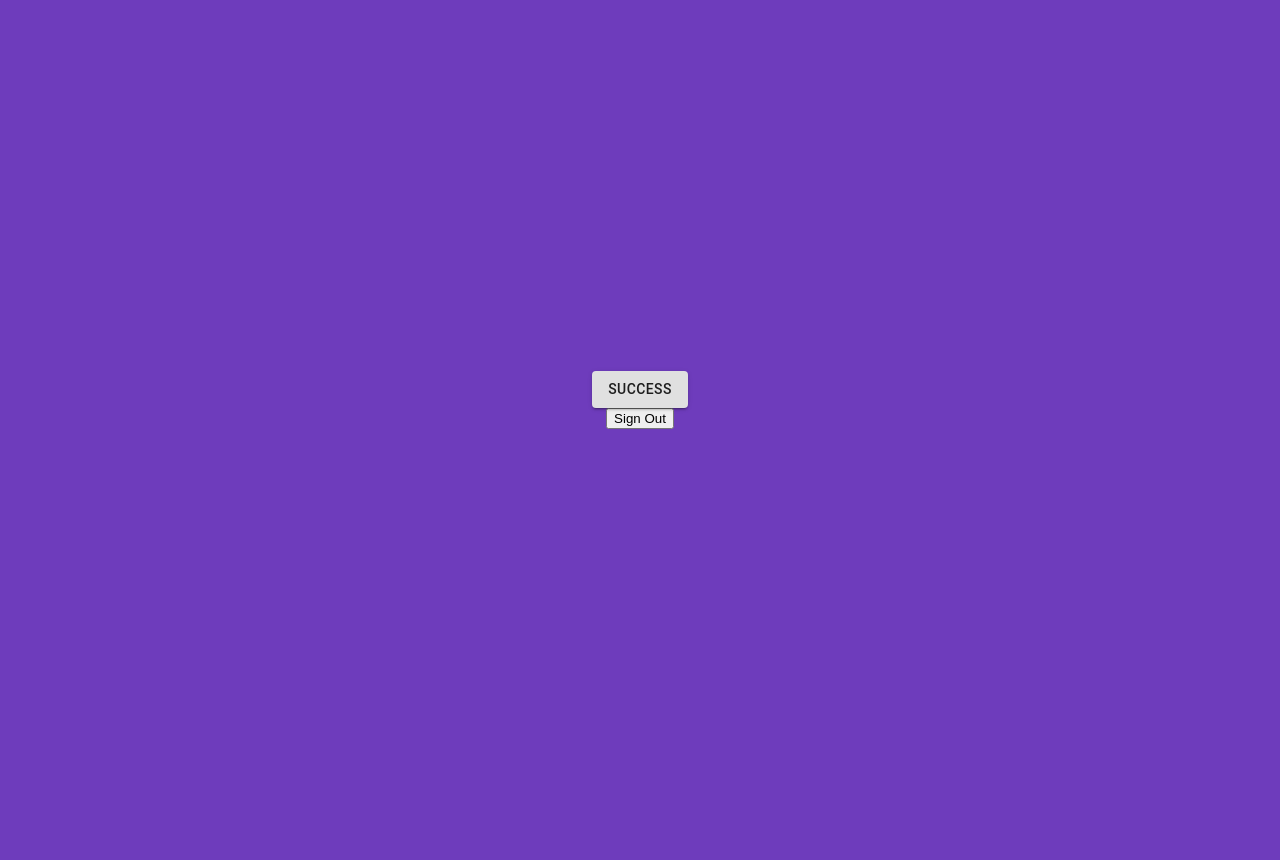
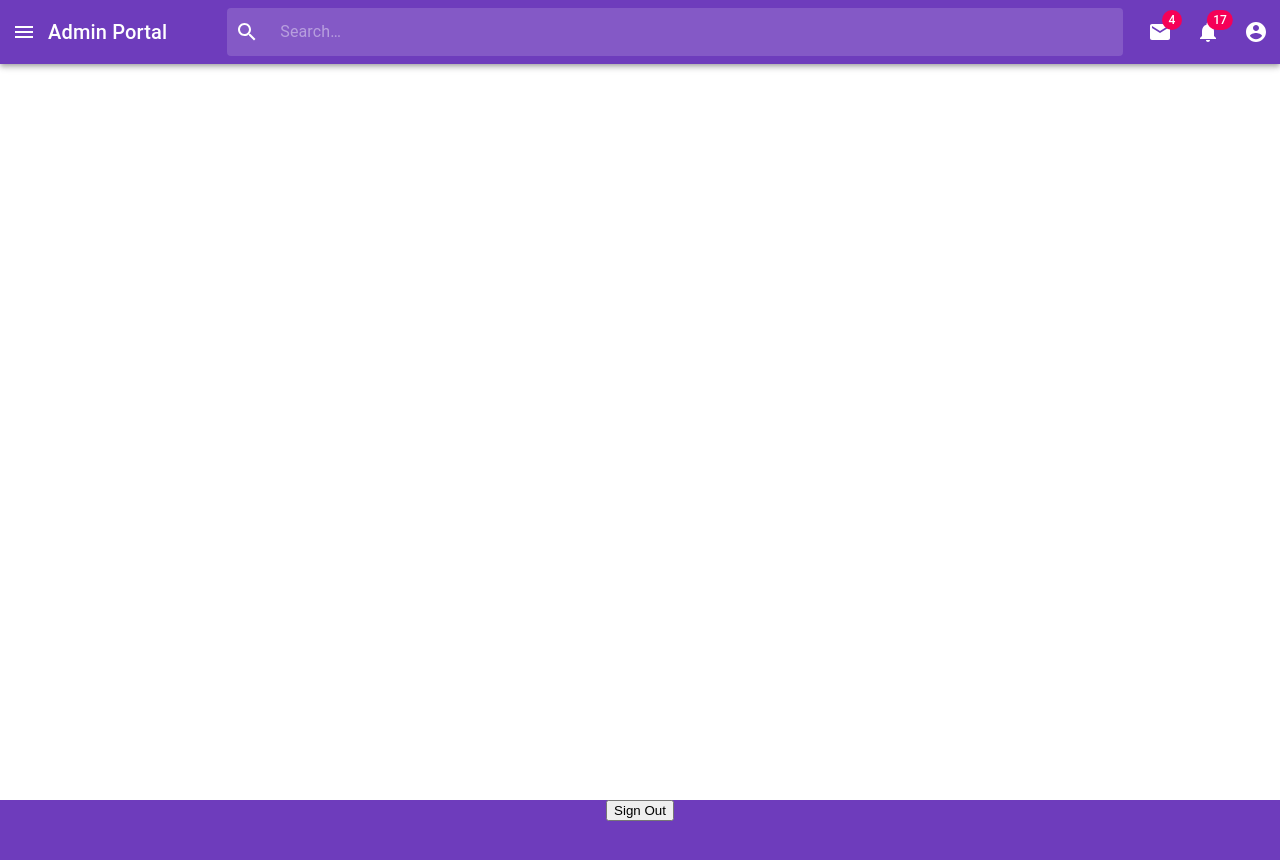
Before and after one commit to raw-knuck/Horse-s-Mouth-Frontend, a React (Create React App) app in the folder client/: page / in a window 1280 px wide. Shown: the top 860 px of the page. Before the commit the page ends 800 px from the top, so only its background shows below. Built offline with nearby package versions, Linux system fonts and the light colour scheme; no server answers; sample sign-in values are in the browser's storage.

Commit message:
home panel designing

```diff
--- /dev/null
+++ b/client/src/contexts/firebaseauth/firebasestate.js
@@ -0,0 +1,11 @@
+import Firebasetoken from "./firebasetoken";
+
+const firebasestate = (props) =>{
+    return(
+    <Firebasetoken.Provider value={"token"}>
+        {props.children}
+    </Firebasetoken.Provider>
+    );
+}
+
+export default firebasestate
--- /dev/null
+++ b/client/src/contexts/firebaseauth/firebasetoken.js
@@ -0,0 +1,5 @@
+import { createContext } from "react";
+
+const firebasetoken= createContext();
+
+export default firebasetoken
--- a/client/src/index.scss
+++ b/client/src/index.scss
@@ -12,6 +12,7 @@
   align-items: center;
   min-width: 100vw;
   min-height: 100vh;
+  overflow: hidden;
 }
 #root{
   min-width: 100%;
@@ -20,6 +21,7 @@
   flex-direction: column;
   justify-content: center;
   align-items: center;
+  overflow: hidden;
 }
 code {
   font-family: source-code-pro, Menlo, Monaco, Consolas, 'Courier New',
--- a/client/src/pages/Home.jsx
+++ b/client/src/pages/Home.jsx
@@ -1,40 +1,224 @@
-import React, { useState } from 'react'
-import Button from '@material-ui/core/Button';
-import { getAuth, onAuthStateChanged,signOut} from 'firebase/auth';
-import { Navigate,useNavigate } from "react-router-dom"
-import { authentication } from '../utils/init-firebase';
+import React, { useState, useContext } from "react";
+import { getAuth, onAuthStateChanged, signOut } from "firebase/auth";
+import { useNavigate } from "react-router-dom";
+import { authentication } from "../utils/init-firebase";
+// import Firebasestate from '../contexts/firebaseauth/firebasestate';
+import firebasetoken from "../contexts/firebaseauth/firebasetoken";
+import styling from "../styles/pagestyles/Home";
+
+//all styling imports
+import AppBar from "@material-ui/core/AppBar";
+import Toolbar from "@material-ui/core/Toolbar";
+import IconButton from "@material-ui/core/IconButton";
+import Typography from "@material-ui/core/Typography";
+import InputBase from "@material-ui/core/InputBase";
+import Badge from "@material-ui/core/Badge";
+import MenuItem from "@material-ui/core/MenuItem";
+import Menu from "@material-ui/core/Menu";
+import MenuIcon from "@material-ui/icons/Menu";
+import SearchIcon from "@material-ui/icons/Search";
+import AccountCircle from "@material-ui/icons/AccountCircle";
+import MailIcon from "@material-ui/icons/Mail";
+import NotificationsIcon from "@material-ui/icons/Notifications";
+import MoreIcon from "@material-ui/icons/MoreVert";
+import Box from "@material-ui/core/Box";
 
 const Home = () => {
-    let [user, setuser] = useState({})
+  //states
+  let [user, setuser] = useState({});
 
-    const signing_out = async() =>{
-        console.log("called the function")
+  //signout functionality calling the signout of firebase and setting user to that new json
+  const signing_out = async () => {
+    console.log("called the function");
     setuser(await signOut(authentication));
     console.log(user);
-    }
+  };
+
+  //all variables
   const auth = getAuth();
   const history = useNavigate();
 
+  //function that gets called when any change on user happens by firebase
   onAuthStateChanged(auth, (user) => {
-    console.log(user)
     if (!user) {
       return history("/login");
-    }
-    else
-    {
-        user=this.user
+    } else {
+      return;
     }
   });
+  const [token, settoken] = useState("");
+  const val = useContext(firebasetoken);
+  console.log(val);
+  // settoken(val)
 
+  //AppBar states and functions
+  const [anchorEl, setAnchorEl] = React.useState(null);
+  const [mobileMoreAnchorEl, setMobileMoreAnchorEl] = React.useState(null);
+
+  const isMenuOpen = Boolean(anchorEl);
+  const isMobileMenuOpen = Boolean(mobileMoreAnchorEl);
+
+  const handleProfileMenuOpen = (event) => {
+    setAnchorEl(event.currentTarget);
+  };
+
+  const handleMobileMenuClose = () => {
+    setMobileMoreAnchorEl(null);
+  };
+
+  const handleMenuClose = () => {
+    setAnchorEl(null);
+    handleMobileMenuClose();
+  };
+  const handleMobileMenuOpen = (event) => {
+    setMobileMoreAnchorEl(event.currentTarget);
+  };
+
+  const menuId = "primary-search-account-menu";
+  const classes = styling();
+
+  const renderMenu = (
+    <Menu
+      anchorEl={anchorEl}
+      anchorOrigin={{ vertical: "top", horizontal: "right" }}
+      id={menuId}
+      keepMounted
+      transformOrigin={{ vertical: "top", horizontal: "right" }}
+      open={isMenuOpen}
+      onClose={handleMenuClose}
+    >
+      <MenuItem onClick={handleMenuClose}>Profile</MenuItem>
+      <MenuItem onClick={handleMenuClose}>My account</MenuItem>
+    </Menu>
+  );
+
+  const mobileMenuId = "primary-search-account-menu-mobile";
+  const renderMobileMenu = (
+    <Menu
+      anchorEl={mobileMoreAnchorEl}
+      anchorOrigin={{ vertical: "top", horizontal: "right" }}
+      id={mobileMenuId}
+      keepMounted
+      transformOrigin={{ vertical: "top", horizontal: "right" }}
+      open={isMobileMenuOpen}
+      onClose={handleMobileMenuClose}
+    >
+      <MenuItem>
+        <IconButton aria-label="show 4 new mails" color="inherit">
+          <Badge badgeContent={4} color="secondary">
+            <MailIcon />
+          </Badge>
+        </IconButton>
+        <p>Messages</p>
+      </MenuItem>
+      <MenuItem>
+        <IconButton aria-label="show 11 new notifications" color="inherit">
+          <Badge badgeContent={11} color="secondary">
+            <NotificationsIcon />
+          </Badge>
+        </IconButton>
+        <p>Notifications</p>
+      </MenuItem>
+      <MenuItem onClick={handleProfileMenuOpen}>
+        <IconButton
+          aria-label="account of current user"
+          aria-controls="primary-search-account-menu"
+          aria-haspopup="true"
+          color="inherit"
+        >
+          <AccountCircle />
+        </IconButton>
+        <p>Profile</p>
+      </MenuItem>
+    </Menu>
+  );
 
   return (
     <>
-            <Button variant="contained">
-                Success
-            </Button>
-            {user?<button onClick={signing_out}>Sign Out</button>:null}
+      <Box
+        display="flex"
+        flexDirection="row"
+        width="100vw"
+        height="100vh"
+        className={classes.box}
+        style={{overflow:"hidden"}}
+      >
+        <div className={classes.grow}>
+          <AppBar position="static" style={{backgroundColor:'#6E3CBC'}}>
+            <Toolbar>
+              <IconButton
+                edge="start"
+                className={classes.menuButton}
+                color="inherit"
+                aria-label="open drawer"
+              >
+                <MenuIcon />
+              </IconButton>
+              <Typography className={classes.title} variant="h6" noWrap>
+                Admin Portal
+              </Typography>
+              <div className={classes.search}>
+                <div className={classes.searchIcon}>
+                  <SearchIcon />
+                </div>
+                <InputBase
+                  placeholder="Search…"
+                  style={{height:"6vh"}}
+                  classes={{
+                    root: classes.inputRoot,
+                    input: classes.inputInput,
+                  }}
+                  inputProps={{ "aria-label": "search" }}
+                />
+              </div>
+              <div className={classes.grow} />
+              <div className={classes.sectionDesktop}>
+                <IconButton aria-label="show 4 new mails" color="inherit">
+                  <Badge badgeContent={4} color="secondary">
+                    <MailIcon />
+                  </Badge>
+                </IconButton>
+                <IconButton
+                  aria-label="show 17 new notifications"
+                  color="inherit"
+                >
+                  <Badge badgeContent={17} color="secondary">
+                    <NotificationsIcon />
+                  </Badge>
+                </IconButton>
+                <IconButton
+                  edge="end"
+                  aria-label="account of current user"
+                  aria-controls={menuId}
+                  aria-haspopup="true"
+                  onClick={handleProfileMenuOpen}
+                  color="inherit"
+                >
+                  <AccountCircle />
+                </IconButton>
+              </div>
+              <div className={classes.sectionMobile}>
+                <IconButton
+                  aria-label="show more"
+                  aria-controls={mobileMenuId}
+                  aria-haspopup="true"
+                  onClick={handleMobileMenuOpen}
+                  color="inherit"
+                >
+                  <MoreIcon />
+                </IconButton>
+              </div>
+            </Toolbar>
+          </AppBar>
+          {renderMobileMenu}
+          {renderMenu}
+        </div>
+      </Box>
+      {/* <Firebasestate token={user.accessToken}/> */}
+      {user ? <button onClick={signing_out}>Sign Out</button> : null}
+      <h4>{token}</h4>
     </>
-    )
-}
+  );
+};
 
-export default Home
+export default Home;
--- /dev/null
+++ b/client/src/styles/pagestyles/Home.jsx
@@ -0,0 +1,85 @@
+import { makeStyles } from "@material-ui/styles";
+import { alpha } from '@material-ui/core/styles';
+
+const useStyles=makeStyles((theme)=>({
+    root:{
+        primary:{
+            backgroundColor:theme.root.primary.main
+        }
+    },
+    box:{
+        backgroundColor:theme.root.primary.light,
+    },
+    grow: {
+        flexGrow: 1,
+        backgroundColor:'#FFFFFF !important',
+      },
+      menuButton: {
+        marginRight: theme.spacing(2),
+      },
+      title: {
+        display: 'none',
+        [theme.breakpoints.up('sm')]: {
+          display: 'block',
+        },
+      },
+      search: {
+        position: 'relative',
+        borderRadius: theme.shape.borderRadius,
+        backgroundColor: alpha(theme.palette.common.white, 0.15),
+        '&:hover': {
+          backgroundColor: alpha(theme.palette.common.white, 0.25),
+        },
+        '&.MuiInputBase-root':{
+            marginLeft: "30px !important"
+        },
+        marginRight: theme.spacing(2),
+        marginLeft: "60px !important",
+        width: '100%',
+        [theme.breakpoints.up('sm')]: {
+          marginLeft: theme.spacing(3),
+          width: "auto",
+        },
+        [theme.breakpoints.up('lg')]: {
+          marginLeft: theme.spacing(3),
+          width: '70vw',
+        },
+      },
+      searchIcon: {
+        padding: theme.spacing(0, 2),
+        height: '100%',
+        position: 'absolute',
+        pointerEvents: 'none',
+        display: 'flex',
+        alignItems: 'center',
+        justifyContent: 'center',
+      },
+      inputRoot: {
+        color: '#FFFFFF !important',
+        marginLeft: '53px',
+      },
+      inputInput: {
+        padding: theme.spacing(1, 1, 1, 0),
+        // vertical padding + font size from searchIcon
+        paddingLeft: `calc(1em + ${theme.spacing(4)}px)`,
+        transition: theme.transitions.create('width'),
+        width: '100%',
+        [theme.breakpoints.up('md')]: {
+          width: '20ch',
+        },
+      },
+      sectionDesktop: {
+        display: 'none',
+        [theme.breakpoints.up('md')]: {
+          display: 'flex',
+        },
+      },
+      sectionMobile: {
+        display: 'flex',
+        [theme.breakpoints.up('md')]: {
+          display: 'none',
+        },
+      },
+}))
+
+export default useStyles
--- a/client/src/styles/pagestyles/Login.jsx
+++ b/client/src/styles/pagestyles/Login.jsx
@@ -1,5 +1,4 @@
 import { makeStyles } from "@material-ui/styles";
-import theme from '../themes/Main'
 
 const useStyles=makeStyles((theme)=>({
     root:{
@@ -10,7 +9,8 @@
     box:{
         backgroundColor:theme.root.primary.light,
         [theme.breakpoints.down('sm')]: {
-            width:'100vw'
+            width:'100vw',
+            height: '60vh'
           },
     },
     icon:{
--- a/client/src/utils/init-firebase.jsx
+++ b/client/src/utils/init-firebase.jsx
@@ -1,6 +1,5 @@
 // Import the functions you need from the SDKs you need
 import { initializeApp } from "firebase/app";
-import { getAnalytics } from "firebase/analytics";
 import { getAuth } from "firebase/auth"
 
 
@@ -21,5 +20,4 @@
 
 // Initialize Firebase
 const app = initializeApp(firebaseConfig);
-const analytics = getAnalytics(app);
 export const authentication = getAuth(app);
```
Also changed, not shown: client/src/App.jsx (+5 -5 lines), client/src/contexts/Login.jsx (deleted, +0 -9 lines), client/src/pages/Login.jsx (+6 -3 lines). Lines whose indentation alone changed are shown as unchanged.
